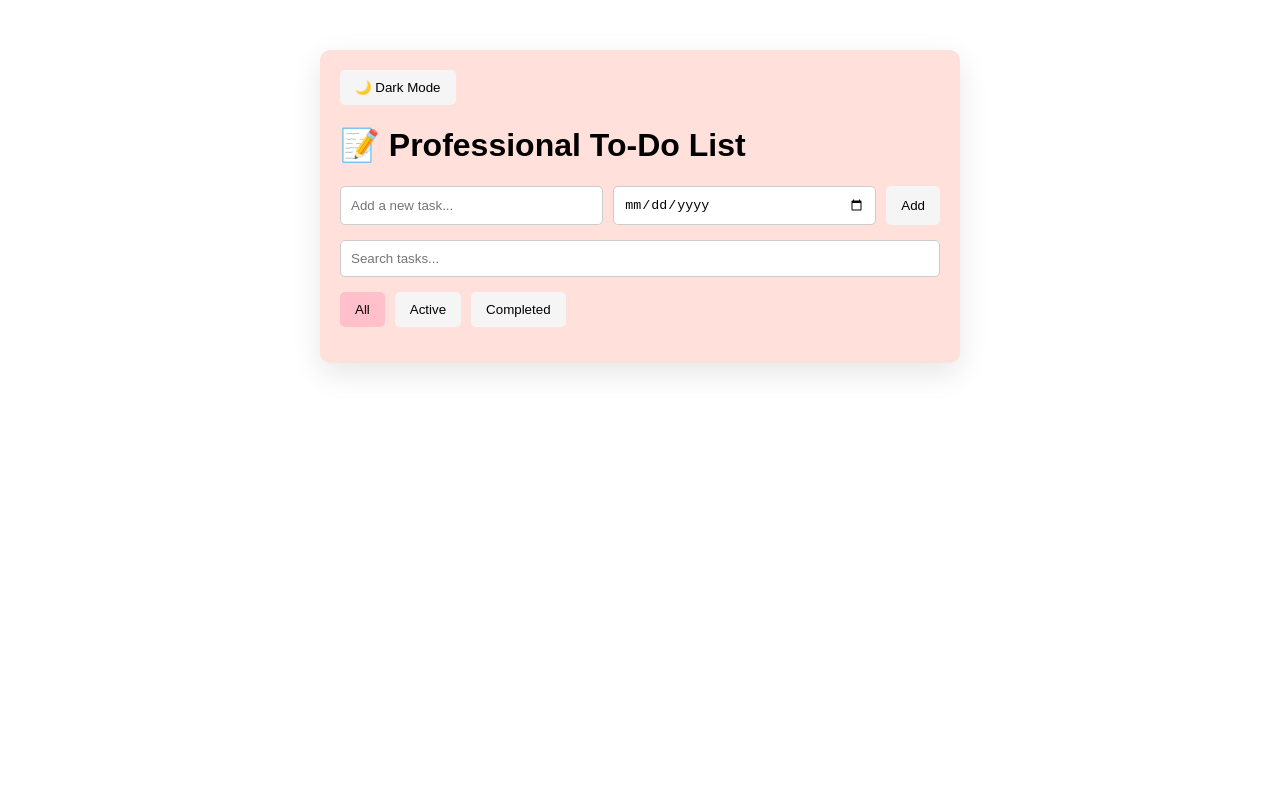
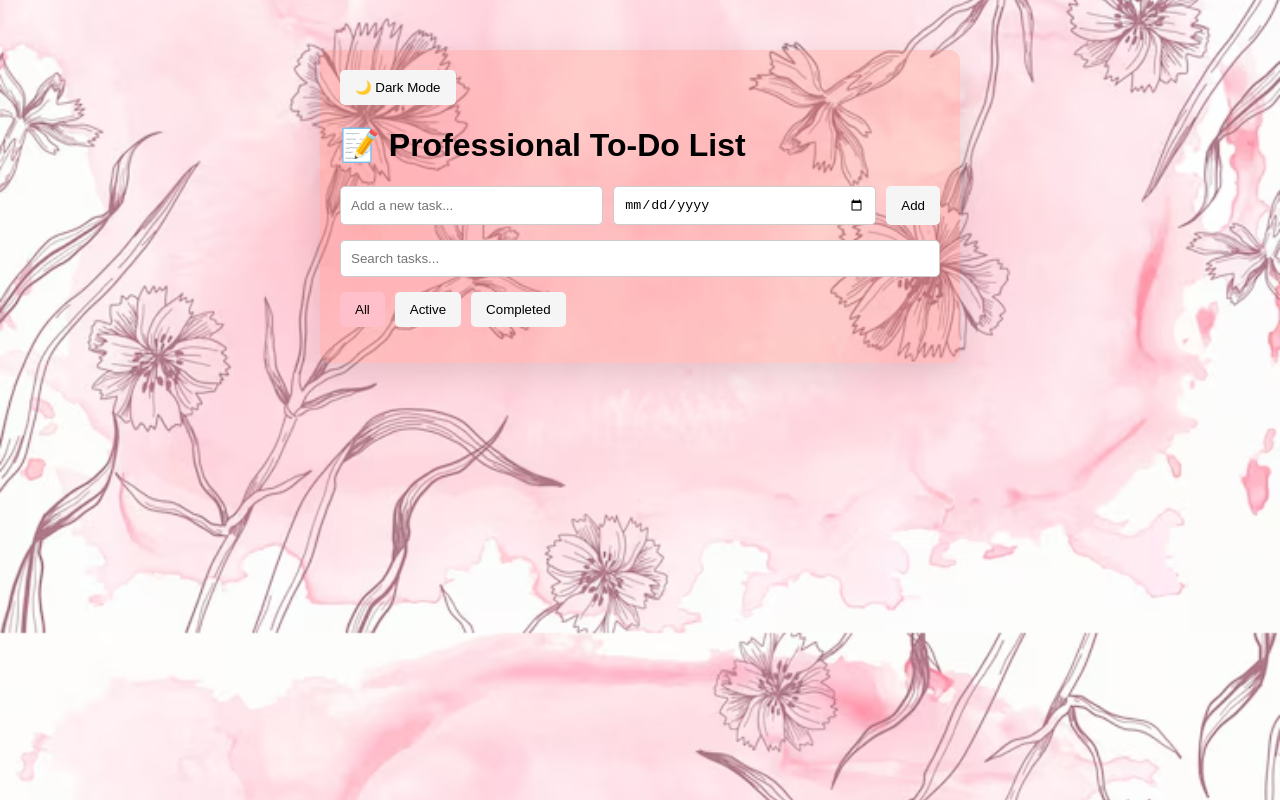
Before and after one commit to nzai0424/maha-to-do-list, a plain HTML site: page index.html in a window 1280 px wide. Drawn offline with Linux system fonts and the light colour scheme; the site is published under a folder, as on GitHub Pages, so addresses that start at the root find nothing.

Commit message:
Fix background image path

```diff
--- a/index.css
+++ b/index.css
@@ -5,7 +5,7 @@
   padding: 0;
   background: linear-gradient(to right, #ece9e6, #ffffff);
   transition: background 0.3s, color 0.3s;
-  background: url(/images/pink-powder-pastel-with-hand-drawn-flowers-background_52683-41001.avif);
+  background: url(images/pink-powder-pastel-with-hand-drawn-flowers-background_52683-41001.avif);
     background-size: cover;
     background-position: center;
 }
```
